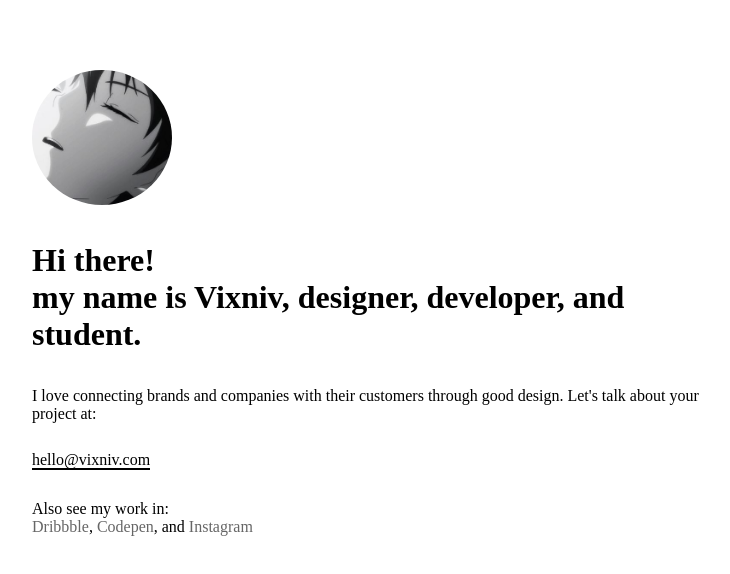
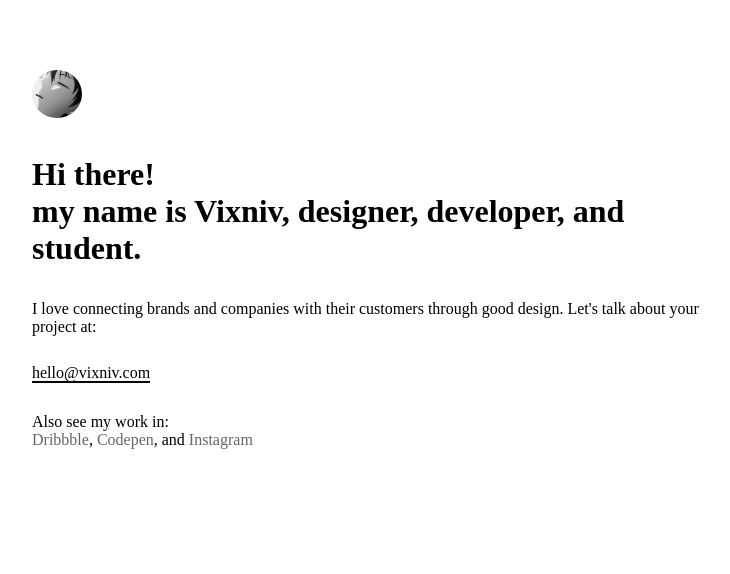
Before and after one commit to vixniv/one, a plain HTML site: page index.html in a window 1280 px wide. Shown: the whole page, without its empty margins (258-988 px from the left). Drawn offline with Linux system fonts and the light colour scheme; a web font is replaced by a local one.

Commit message:
Update cssfileishere.css

```diff
--- a/cssfileishere.css
+++ b/cssfileishere.css
@@ -70,7 +70,7 @@ a:hover {
 
 img.pp{
     border-radius: 50%;
-    max-width: 20%;
+    width: 50px;
 }
 
 p.footer {
```
